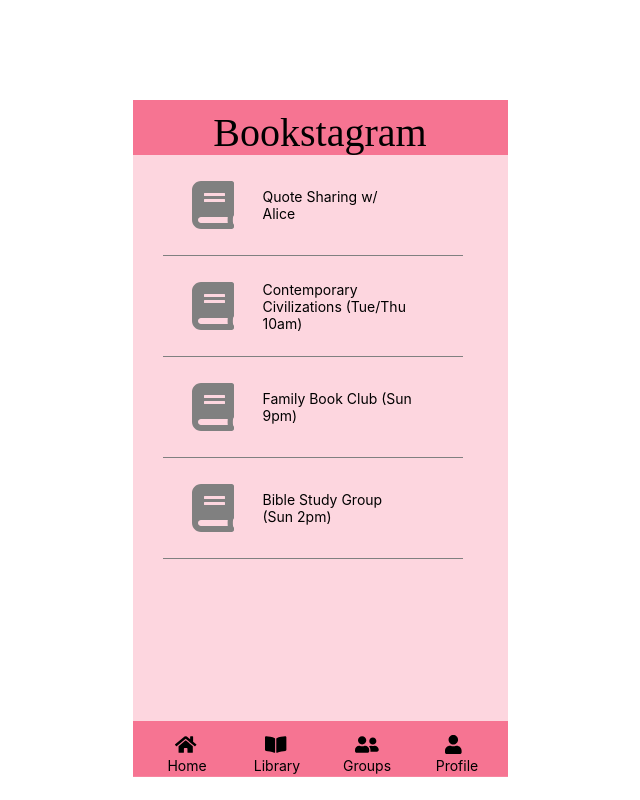
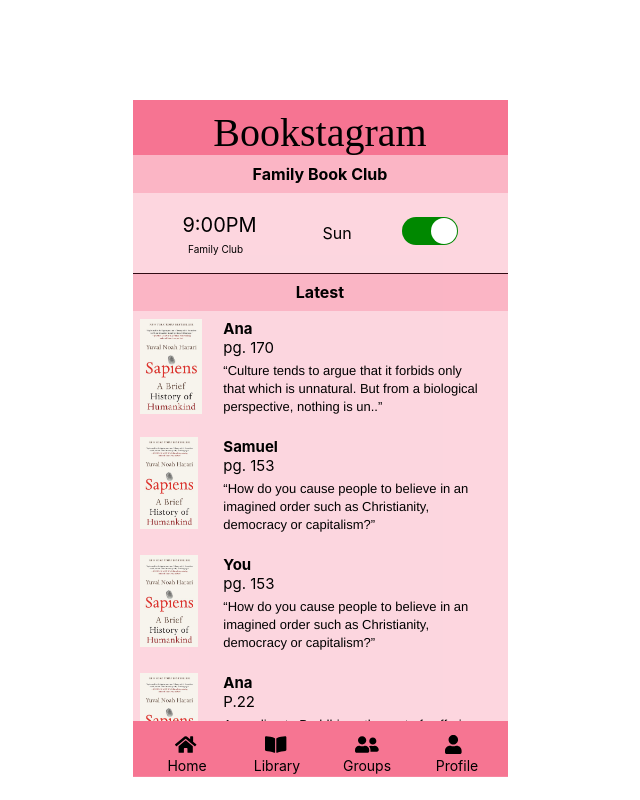
Before and after one commit to MichaelMiles/BookClub, a React (Create React App) app: page / in a window 1280 px wide. Shown: the whole page, without its empty margins (320-960 px from the left). Built offline with nearby package versions, Linux system fonts and the light colour scheme; a web font is replaced by a local one.

Commit message:
track done

```diff
--- a/src/BookList.js
+++ b/src/BookList.js
@@ -116,7 +116,7 @@ class BookList extends React.Component {
                                 P.1
                             </Row>
                             <Row className='r2'>
-                                A book review is a form of literary criticism in which a book isrsasdasdsdasdaddsadeview or scholarly reviewasdsss
+                                A book review is a form of literary criticism in which a book is scholarly ...
                             </Row>
                             <Row className='r3'>
                                 3 hours ago
--- a/src/Group.js
+++ b/src/Group.js
@@ -4,6 +4,12 @@ import {Container, Row, Col, FormControl, InputGroup, Form, ProgressBar} from 'r
 import './Group.css'
 import { faBook} from '@fortawesome/free-solid-svg-icons'
 import { FontAwesomeIcon } from "@fortawesome/react-fontawesome"
+import book1 from './books/14.jpg'
+import book2 from './books/9.jpg'
+import book3 from './books/13.jpg'
+import book4 from './books/11.jpg'
+import book5 from './books/9.jpg'
+import book6 from './books/12.jpg'
 
 class Group extends React.Component {
 
--- a/src/Layout.js
+++ b/src/Layout.js
@@ -11,6 +11,13 @@ import Library from './Library'
 import Reminders from './Reminders'
 import SearchResult from './SearchResult'
 import Group from './Group'
+import Track from './Track'
+import book1 from './books/14.jpg'
+import book2 from './books/9.jpg'
+import book3 from './books/13.jpg'
+import book4 from './books/11.jpg'
+import book5 from './books/9.jpg'
+import book6 from './books/12.jpg'
 
 class Layout extends React.Component {
 
@@ -28,7 +35,7 @@ class Layout extends React.Component {
                 </p>
             </div>
             <div className = "content" >
-                <Group />
+                <Track />
             </div>
             <Container className = "menu">
                 <Col className="icon">
--- /dev/null
+++ b/src/Track.css
@@ -0,0 +1,112 @@
+
+.bar {
+    display: flex;
+    justify-content: center;
+    align-items: center;
+    height: 38px;
+    background-color: rgba(242, 52, 95, 0.2)
+}
+
+.list {
+    overflow: scroll;
+    height: 566px;
+    width: 375px;
+}
+
+
+
+.KBook {
+    margin-left: 7px;
+    margin-top: 8px;
+    height: 110px;
+    width: 360px;
+    display: flex;
+}
+
+
+
+
+
+ .searchBar {
+
+    display: flex;
+    justify-content: center;
+    align-items: center;
+    height: 40px;
+    background-color: rgba(242, 52, 95, 0.4);
+
+
+ }
+
+
+ .content {
+    background-color: rgba(242, 52, 95, 0.0);
+ }
+
+ .Ktimes {
+     height: 80px;
+
+ }
+.time {
+    height: 80px;
+    display: flex;
+    justify-content: space-around;
+    align-items: center;
+    border-bottom: 0.5px solid black;
+}
+
+.t {
+    display: flex;
+    justify-content: space-around;
+    align-items: center;
+}
+
+.t1 {
+    display: flex;
+    justify-content: space-around;
+    align-items: center;
+}
+.t2 {
+    display: flex;
+    justify-content: center;
+    align-items: center;
+    margin-right: 60px;
+}
+
+.t3 {
+    margin-right: 50px;
+}
+
+.t4{
+    margin-top:40px;
+    font-size: 20px;
+    height: 20px;
+}
+
+.t5 {
+    margin-bottom: 30px;
+    font-size: 10px;
+    height: 20px;
+}
+
+.c1 {
+    width: 80px;
+}
+
+.v1 {
+    height: 243px;
+}
+
+.v2 {
+    height: 80px;
+    border-bottom: 0.5px solid black;
+    font-size: 14px;
+    padding-left: 20px;
+    padding-top:10px;
+
+}
+
+.progress{
+    padding-top: 3px;
+    width: 300px;
+}
--- /dev/null
+++ b/src/Track.js
@@ -0,0 +1,151 @@
+
+import React from 'react'
+import {Container, Row, Col, FormControl, InputGroup, Form, ProgressBar} from 'react-bootstrap'
+import { Line } from 'rc-progress';
+import './Track.css'
+import Switch from "react-switch";
+
+import book2 from './books/9.jpg'
+
+
+class Track extends React.Component {
+
+    constructor(props) {
+        super(props);
+    }
+
+    render() {
+        return (
+
+
+                <Container className='list'>
+                        <Row className='bar'>
+                            <b>Family Book Club</b>
+                        </Row>
+
+                        <Row className='content Ktimes'>
+                            <Container>
+                                <Row className='time'>
+                                    <Container className='t'>
+
+                                        <Col className='t2'>
+                                            <Container className='c1'>
+                                            <Row className='t4'>
+                                                <p>9:00PM</p>
+                                            </Row>
+                                            <Row className='t5'>
+                                                <p>&nbsp;  Family Club</p>
+                                            </Row>
+                                            </Container>
+
+                                        </Col>
+                                        <Col className='t1'>
+                                            <Col className='t3'>
+                                                 <p>Sun</p>
+                                            </Col>
+                                            <Col>
+                                                <Switch checked uncheckedIcon={false} checkedIcon={false}/>
+                                            </Col>
+                                        </Col>
+
+                                    </Container>
+                                </Row>
+
+                            </Container>
+                        </Row>
+
+                        <Row className='bar Content'>
+                            <b>Latest</b>
+                        </Row>
+
+              <Container className='list'>
+
+                    <Row className='KBook'>
+                        <Col className='c1'>
+                            <img src={book2} alt ="" width="62" height="95"/>
+                        </Col>
+                        <Col className='c2'>
+                            <Row className='r1'>
+                                <b>Ana </b>
+                            </Row>
+                             <Row className='r1'>
+                                pg. 170
+                            </Row>
+                            <Row className='r2'>
+                                “Culture tends to argue that it forbids only that which is unnatural. But from a biological perspective, nothing is un..”
+                            </Row>
+
+                        </Col>
+
+                    </Row>
+
+                     <Row className='KBook'>
+                        <Col className='c1'>
+                            <img src={book2} alt ="" width="58" height="92"/>
+                        </Col>
+                        <Col className='c2'>
+                            <Row className='r1'>
+                                <b>Samuel</b>
+                            </Row>
+                             <Row className='r1'>
+                                pg. 153
+                            </Row>
+                            <Row className='r2'>
+“How do you cause people to believe in an imagined order such as Christianity, democracy or capitalism?”
+
+                            </Row>
+
+                        </Col>
+                    </Row>
+                    <Row className='KBook'>
+                        <Col className='c1'>
+                            <img src={book2} alt ="" width="58" height="92"/>
+                        </Col>
+                        <Col className='c2'>
+                            <Row className='r1'>
+                                <b>You </b>
+                            </Row>
+                             <Row className='r1'>
+                                pg. 153
+                            </Row>
+                            <Row className='r2'>
+
+“How do you cause people to believe in an imagined order such as Christianity, democracy or capitalism?”
+                            </Row>
+
+                        </Col>
+                    </Row>
+
+                     <Row className='KBook'>
+                        <Col className='c1'>
+                            <img src={book2} alt ="" width="58" height="92"/>
+                        </Col>
+                        <Col className='c2'>
+                            <Row className='r1'>
+                                <b>Ana </b>
+                            </Row>
+                             <Row className='r1'>
+                                P.22
+                            </Row>
+                            <Row className='r2'>
+                               According to Buddhism, the root of suffering is neither the feeling of pain nor of sadness nor even of meaninglessness...
+                            </Row>
+
+                        </Col>
+                    </Row>
+
+
+
+                </Container>
+
+                </Container>
+
+
+
+
+        );
+    }
+}
+
+
+export default Track;
```
Also changed, not shown: 1 other file (tests, documents, lock files or other folders).
